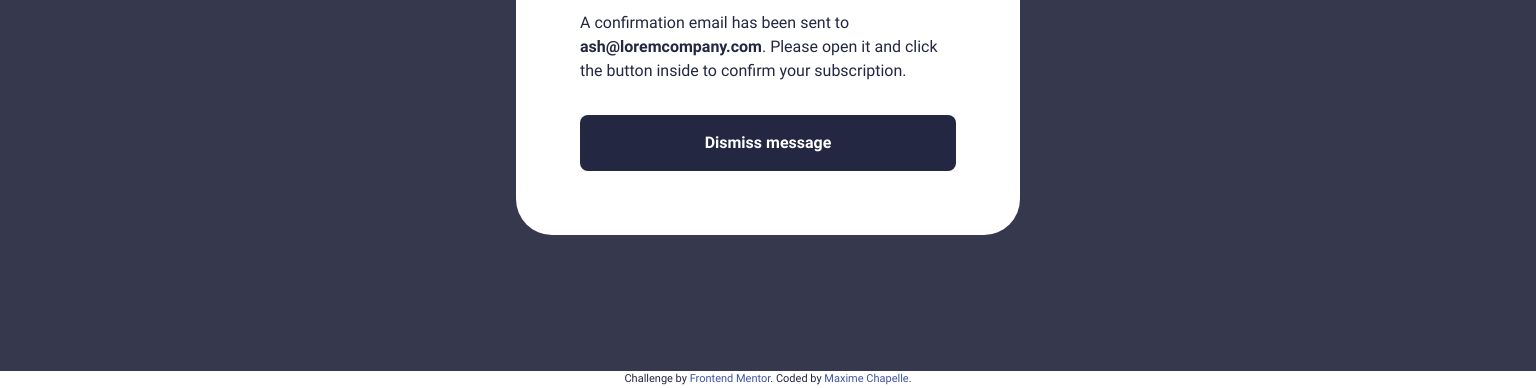
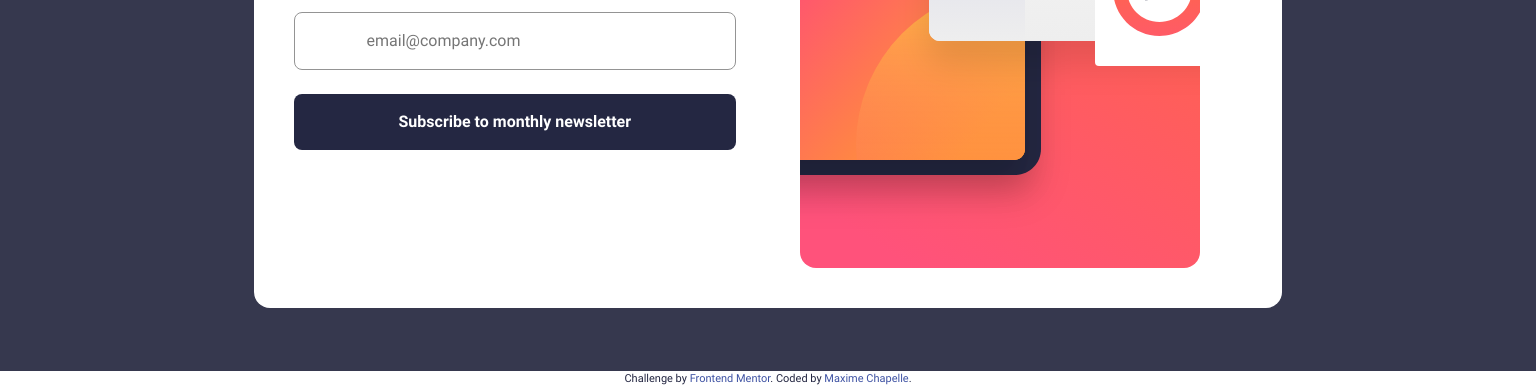
Before and after one commit to maxi1993-tech/newsletter-sign-up-form-with-success-message, a website: page index.html in a window 1536 px wide. Shown: the part 429-817 px from the top of the page. Drawn offline with Linux system fonts and the light colour scheme.

Commit message:
feat: start desktop grid layout for sign-up

```diff
--- a/src/styles/style.scss
+++ b/src/styles/style.scss
@@ -266,7 +266,7 @@ main {
         min-height: 54.875rem;
         border-radius: var(--radius-img-tablet);
         padding: var(--padding-card-tablet);
-        display: none;
+        display: flex;
     }
 
     .container-main {
@@ -287,7 +287,7 @@ main {
 
     /* Success message start */
     .container-success {
-        display: flex;
+        display: none;
         max-width: 31.5rem;
         min-height: 32.5rem;
         background-color: var(--color-white);
@@ -299,4 +299,36 @@ main {
 
 @media (min-width: 1440px) {
     /* bp-desktop */
+
+
+    /* Sign-up form start */
+    .container-sign-up {
+        max-width: unset;
+        min-height: unset;
+        width: unset;
+        display: grid;
+        grid-template-columns: repeat(2, 1fr);
+        grid-template-rows: 1fr;
+        gap: var(--spacing-800);
+
+        picture {
+            grid-column: 2 / 3;
+        }
+    }
+
+    .container-main {
+        min-height: 28.125rem;
+        grid-row: 1 / 2;
+
+        .sign-up-form {
+
+            .form-input {
+                padding: var(--spacing-200) var(--spacing-900);
+            }
+
+            .sign-up-button {
+                padding: var(--spacing-200) var(--spacing-900);
+            }
+        }
+    }
 }
```
Also changed, not shown: style.css.
